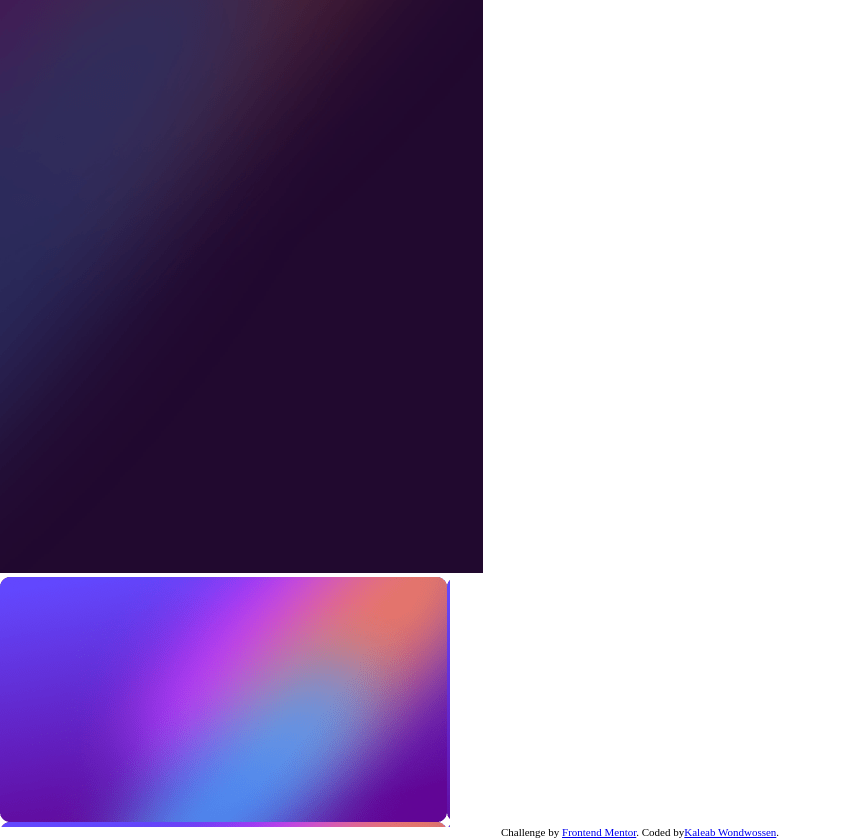
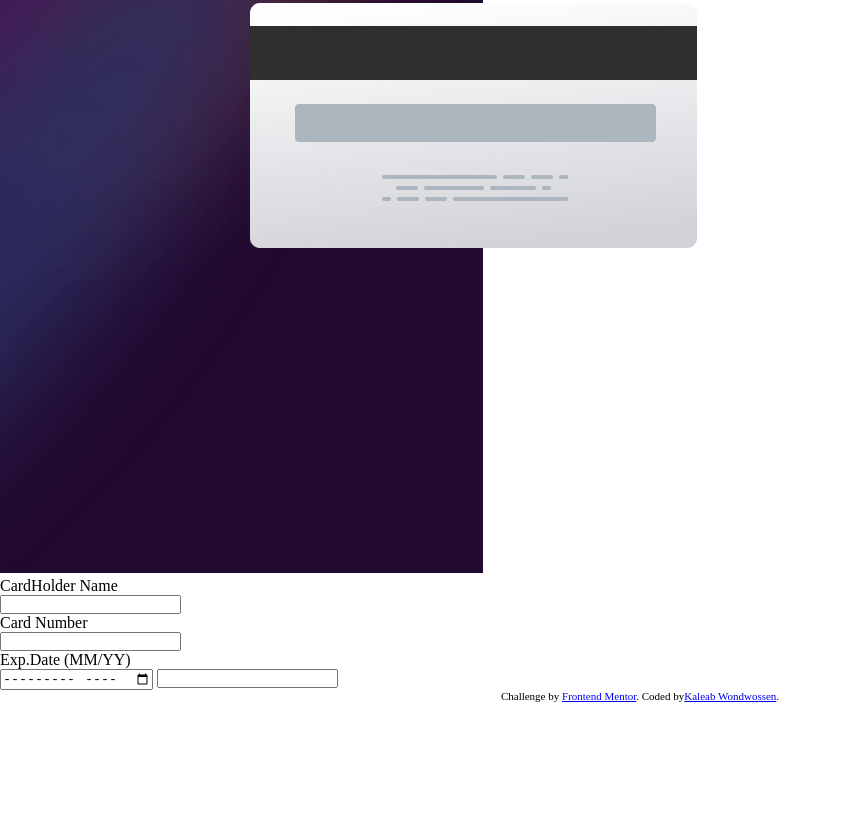
Before and after one commit to kalsha2/interactive-card-details-form, a plain HTML site: page index.html in a window 1280 px wide. Shown: the part 327-1165 px from the top of the page, without its empty margins (0-841 px from the left). After the commit the page ends 1029 px from the top, so only its background shows below. Drawn offline with Linux system fonts and the light colour scheme.

Commit message:
Altered the position of the two cards and added some form

```diff
--- a/index.html
+++ b/index.html
@@ -19,17 +19,41 @@
       href="https://fonts.googleapis.com/css2?family=Space+Grotesk:wght@400;500&display=swap"
       rel="stylesheet"
     />
-    <link rel="stylesheet" href="style.css">
+    <link rel="stylesheet" href="style.css" />
   </head>
   <body>
     <section>
       <div class="container">
+        <!--         The backgroound gradient-->
         <div class="bg-gradient">
-          <img src="/images/bg-main-desktop.png" alt="">
+          <img src="/images/bg-main-desktop.png" alt="" />
         </div>
+        <!-- The front card -->
+
         <div class="front-card"></div>
+        <!-- The back card -->
+
         <div class="back-card">
           <img src="/images/bg-card-back.png" alt="" />
+        </div>
+        <div class="theform">
+          <form action="GET">
+            <label for="holder">
+              CardHolder Name <br />
+              <input type="text" name="holder" id="holder" />
+            </label>
+            <br />
+            <label for="Number">
+              Card Number <br />
+              <input type="text" name="Number" id="Number" />
+            </label>
+            <br />
+            <label for="exdate">
+              Exp.Date (MM/YY)<br />
+              <input type="month" name="exdate" id="exdate" />
+              <input type="year" />
+            </label>
+          </form>
         </div>
         <div class="attribution">
           Challenge by
--- a/style.css
+++ b/style.css
@@ -24,9 +24,17 @@
 }
 .front-card{
   background-image: url(/images/bg-card-front.png);
-  height: 250px;
-  width: 450px;
+  height: 220px;
+  width: 400px;
   position: absolute;
+  top: 80px;
+  left: 180px;
+  border-radius: 10px;
+}
+.back-card{
+  position: absolute;
+  top: 330px;
+  left: 250px;
 }
 .attribution {
   font-size: 11px;
```
